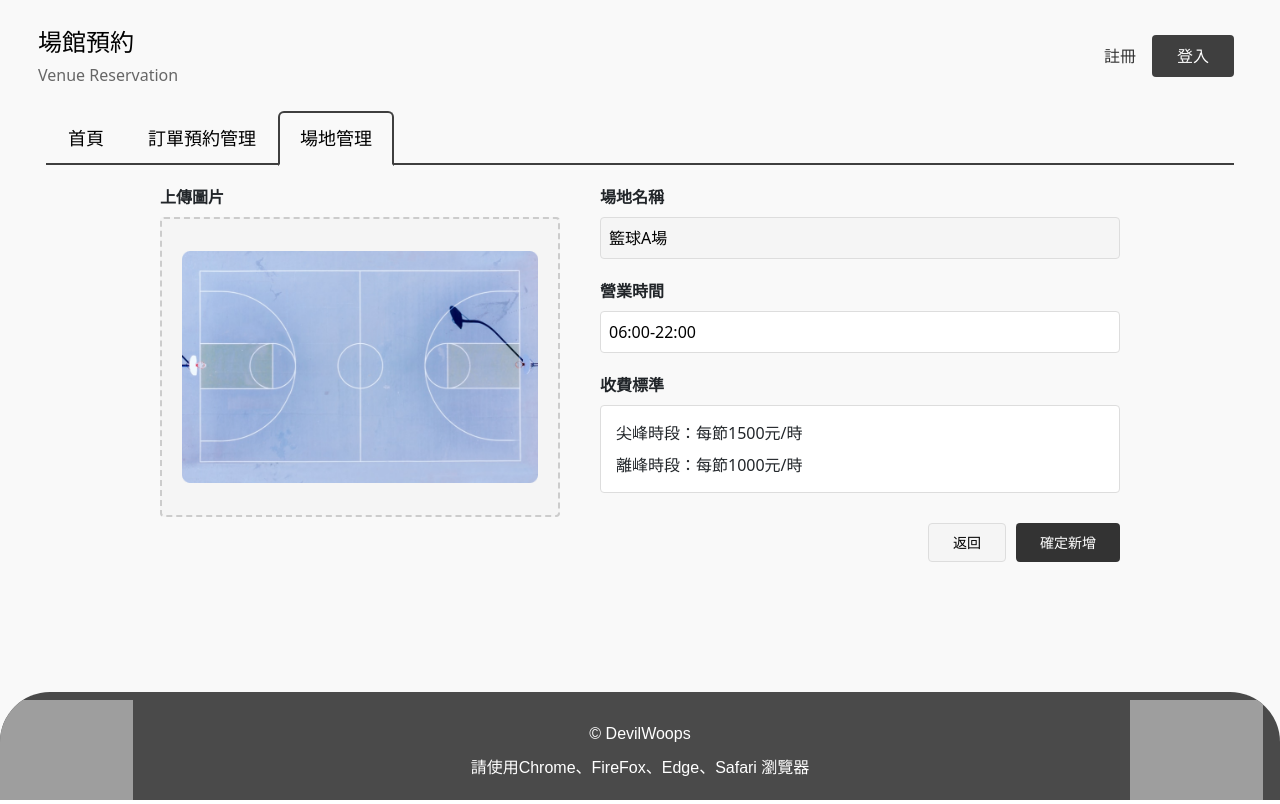
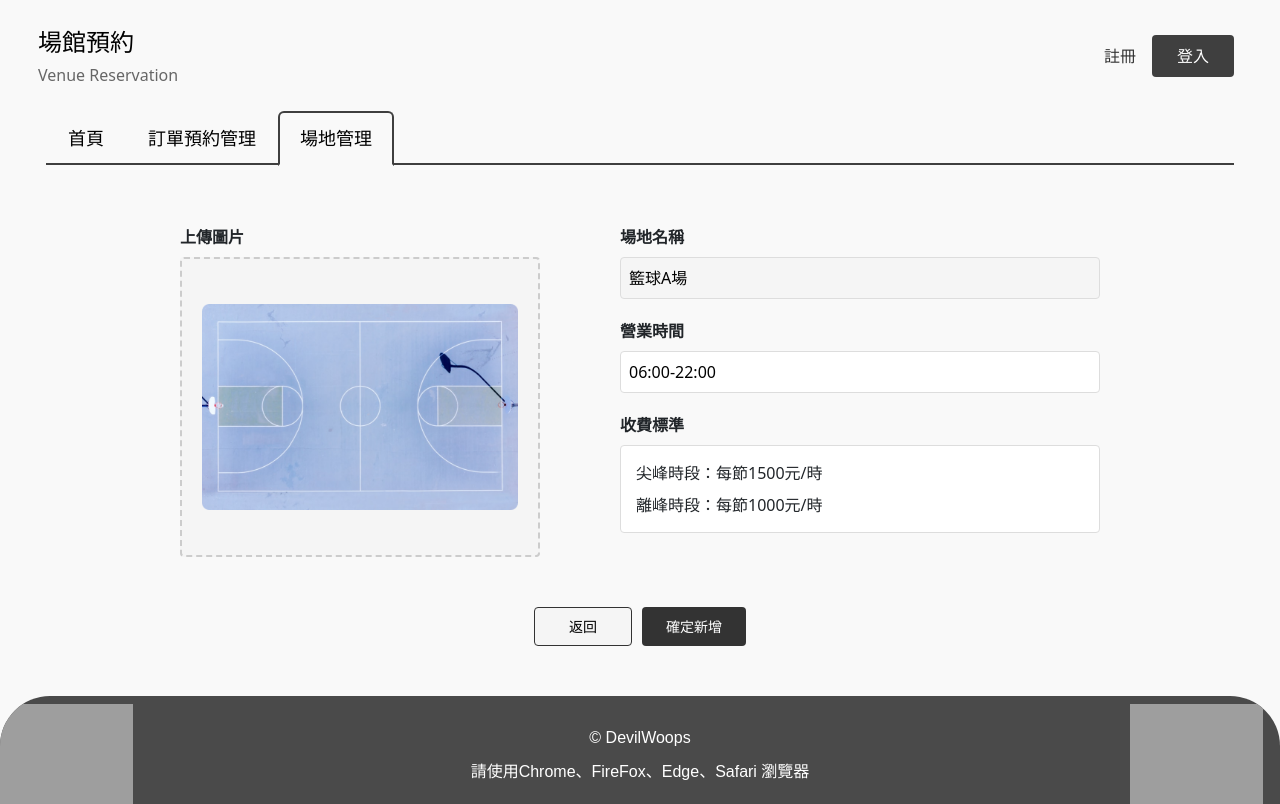
Before and after one commit to D1204480/sport_reservation_frontend_Admin, a Vue app in the folder sport_reservation_frontend_Admin/: page /venueUpload/1 in a window 1280 px wide. Built offline with nearby package versions, Linux system fonts and the light colour scheme; grey boxes are pictures that could not be loaded.

Commit message:
Update VenueUploadView.vue

```diff
--- a/sport_reservation_frontend_Admin/src/views/VenueUploadView.vue
+++ b/sport_reservation_frontend_Admin/src/views/VenueUploadView.vue
@@ -53,13 +53,13 @@
             <div>離峰時段：每節{{ formData.offPeakPrice }}元/時</div>
           </div>
         </div>
+      </div>
+    </div>
 
-        <div class="button-group">
+    <div class="button-group">
           <button class="btn-cancel" @click="handleCancel">返回</button>
           <button class="btn-submit" @click="handleSubmit">確定新增</button>
         </div>
-      </div>
-    </div>
   </div>
 </template>
 
@@ -155,7 +155,7 @@ onMounted(() => {
 .venue-form {
   max-width: 1000px;
   margin: 20px auto;
-  padding: 0 20px;
+  padding: 20px;
 }
 
 .form-layout {
@@ -168,7 +168,7 @@ onMounted(() => {
 /* 左側上傳區域 */
 .upload-section {
   position: sticky;
-  top: 20px;
+  padding: 20px;
 }
 
 .upload-label {
@@ -216,6 +216,7 @@ onMounted(() => {
 /* 右側表單區域 */
 .form-section {
   flex: 1;
+  padding: 20px;
 }
 
 .form-group {
@@ -258,7 +259,7 @@ label {
 
 .button-group {
   display: flex;
-  justify-content: flex-end;
+  justify-content: center;
   gap: 10px;
   margin-top: 30px;
 }
@@ -272,8 +273,9 @@ button {
 }
 
 .btn-cancel {
+  padding: 8px 34px;
   background-color: #f5f5f5;
-  border: 1px solid #ddd;
+  border: 1px solid #333;
 }
 
 .btn-submit {
```
